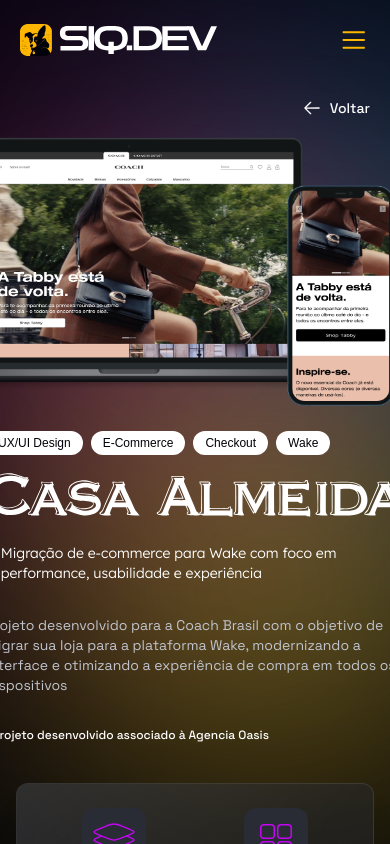
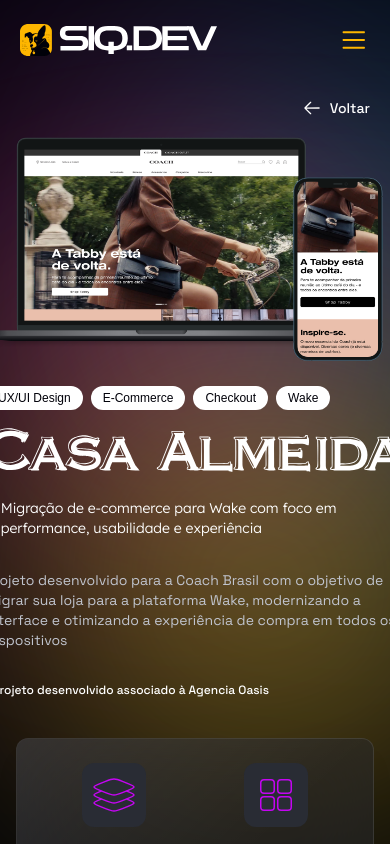
Before and after one commit to itsmesiq/portfolio, a Next.js app: page /cases/casa-almeida in a window 390 px wide. Shown: the top 844 px of the page. Built offline with nearby package versions, Linux system fonts and the light colour scheme.

Commit message:
fix: adjust layout and image width in HeroCases component

```diff
--- a/src/components/CasesPage/Hero.tsx
+++ b/src/components/CasesPage/Hero.tsx
@@ -37,14 +37,14 @@
                         <span className="text-xs font-medium text-foreground">{project.credits}</span>
                     </div>
                 </div>
-                <div className="overflow-hidden flex justify-center -ml-20 sm:ml-0 lg:justify-start lg:-mr-10 xl:mr-0">
+                <div className="overflow-hidden flex justify-center -ml-6 sm:ml-0 lg:justify-start lg:-mr-10 xl:mr-0">
                     <Image
                         src={project.preview}
                         alt={project.title}
                         width={1500}
                         height={841}
                         loading="eager"
-                        className="h-auto w-120 max-w-none sm:w-150 sm:h-auto md:w-180 md:h-auto xl:w-250 xl:h-auto object-cover"
+                        className="h-auto w-100 max-w-none sm:w-150 sm:h-auto md:w-180 md:h-auto xl:w-250 xl:h-auto object-cover"
                     />
                 </div>
             </div>
```
